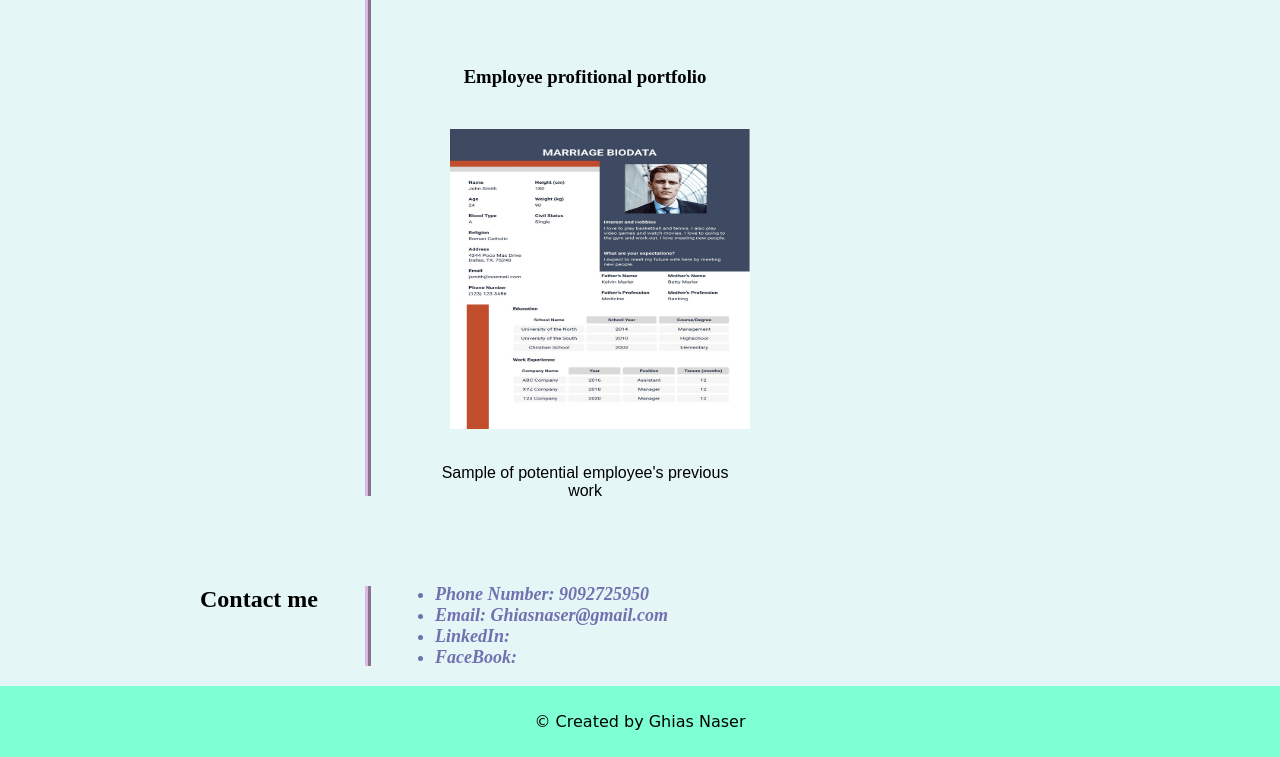
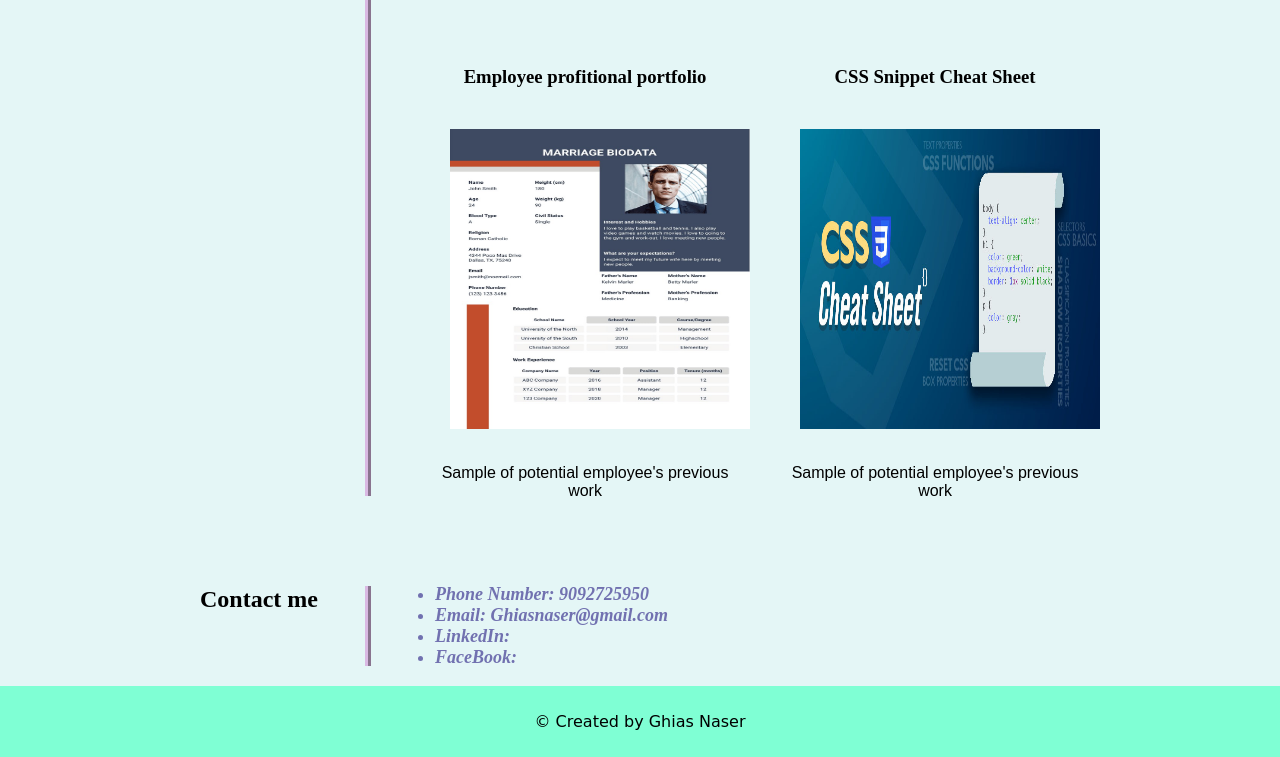
Before and after one commit to ghiasnaser/employee-s-Professional-Portfolio, a plain HTML site: page index.html in a window 1280 px wide. Shown: the part 1294-2051 px from the top of the page. Drawn offline with Linux system fonts and the light colour scheme.

Commit message:
add new project to my projects

```diff
--- a/index.html
+++ b/index.html
@@ -70,6 +70,14 @@
                     </a>
                     <p>Sample of potential employee's previous work</p>
                 </div>
+                <div>
+                    <h3>CSS Snippet Cheat Sheet</h3>
+                    <a href="https://ghiasnaser.github.io/2nd-mini-project/">
+                        <img src="./assets/images/CSS-Cheat-Sheet-4.jpg"
+                            alt="CSS Snippet Cheat Sheet" />
+                    </a>
+                    <p>Sample of potential employee's previous work</p>
+                </div>
             </nav>
         </section>
         <section id="Contact-me">
```
Also changed, not shown: assets/images/CSS-Cheat-Sheet-4.jpg (added).
